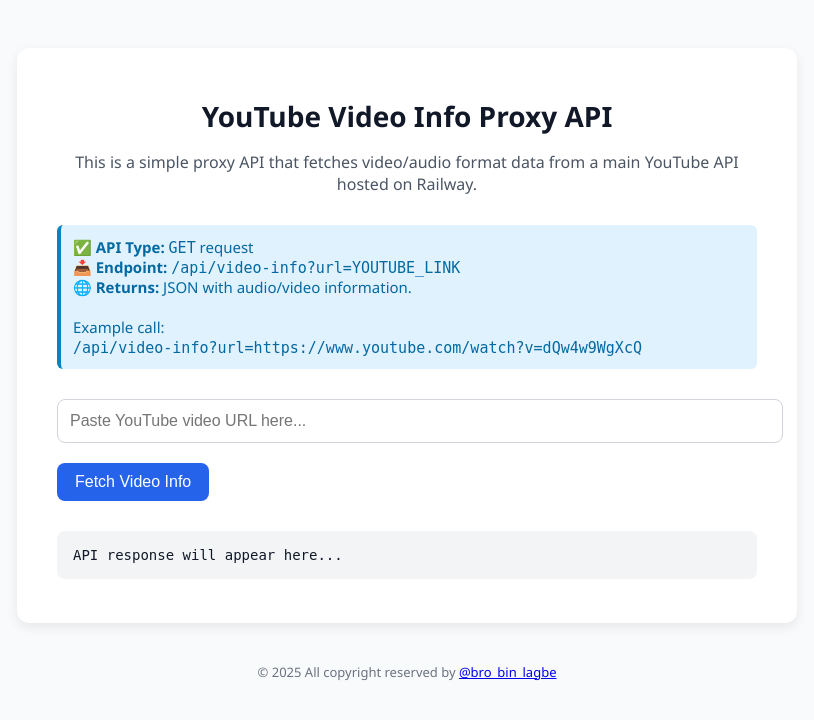
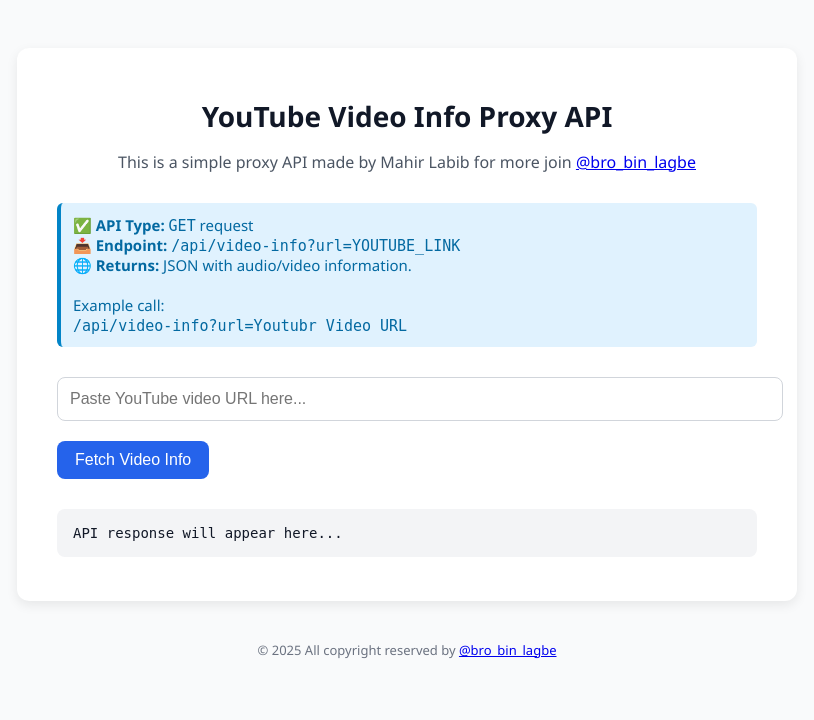
Before and after one commit to v5on/yt-dlp, a Flask app: page / in a window 1280 px wide. Shown: the top 720 px of the page, without its empty margins (233-1047 px from the left). Run offline with Flask 3, Linux system fonts and the light colour scheme.

Commit message:
Update index.html

```diff
--- a/templates/index.html
+++ b/templates/index.html
@@ -4,7 +4,7 @@
     <meta charset="UTF-8">
     <title>YouTube Video Info API (Proxy)</title>
     <meta name="viewport" content="width=device-width, initial-scale=1">
-    <link rel="icon" type="image/png" href="/favicon.png">
+    <link rel="icon" type="image/jpg" href="/favicon.jpg">
     <style>
         body {
             font-family: 'Segoe UI', Tahoma, Geneva, Verdana, sans-serif;
@@ -83,7 +83,7 @@
     <div class="container">
         <h1>YouTube Video Info Proxy API</h1>
         <p class="description">
-            This is a simple proxy API that fetches video/audio format data from a main YouTube API hosted on Railway.
+            This is a simple proxy API made by Mahir Labib for more join <a href=https://t.me/bro_bin_lagbe>@bro_bin_lagbe</a>
         </p>
 
         <div class="note">
@@ -91,7 +91,7 @@
             📥 <strong>Endpoint:</strong> <code>/api/video-info?url=YOUTUBE_LINK</code><br>
             🌐 <strong>Returns:</strong> JSON with audio/video information.<br><br>
             Example call:<br>
-            <code>/api/video-info?url=https://www.youtube.com/watch?v=dQw4w9WgXcQ</code>
+            <code>/api/video-info?url=Youtubr Video URL</code>
         </div>
 
         <form id="form">
```
